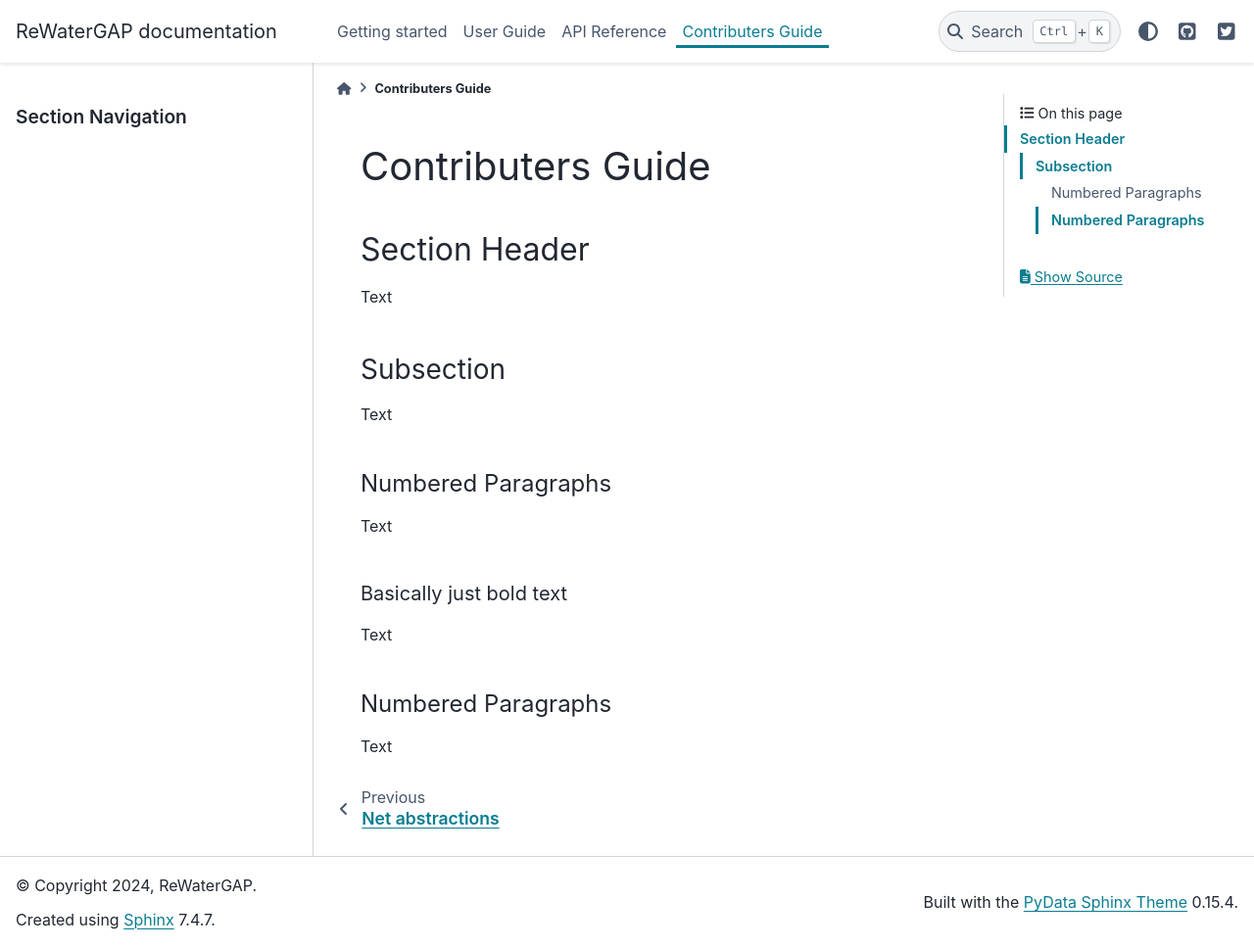
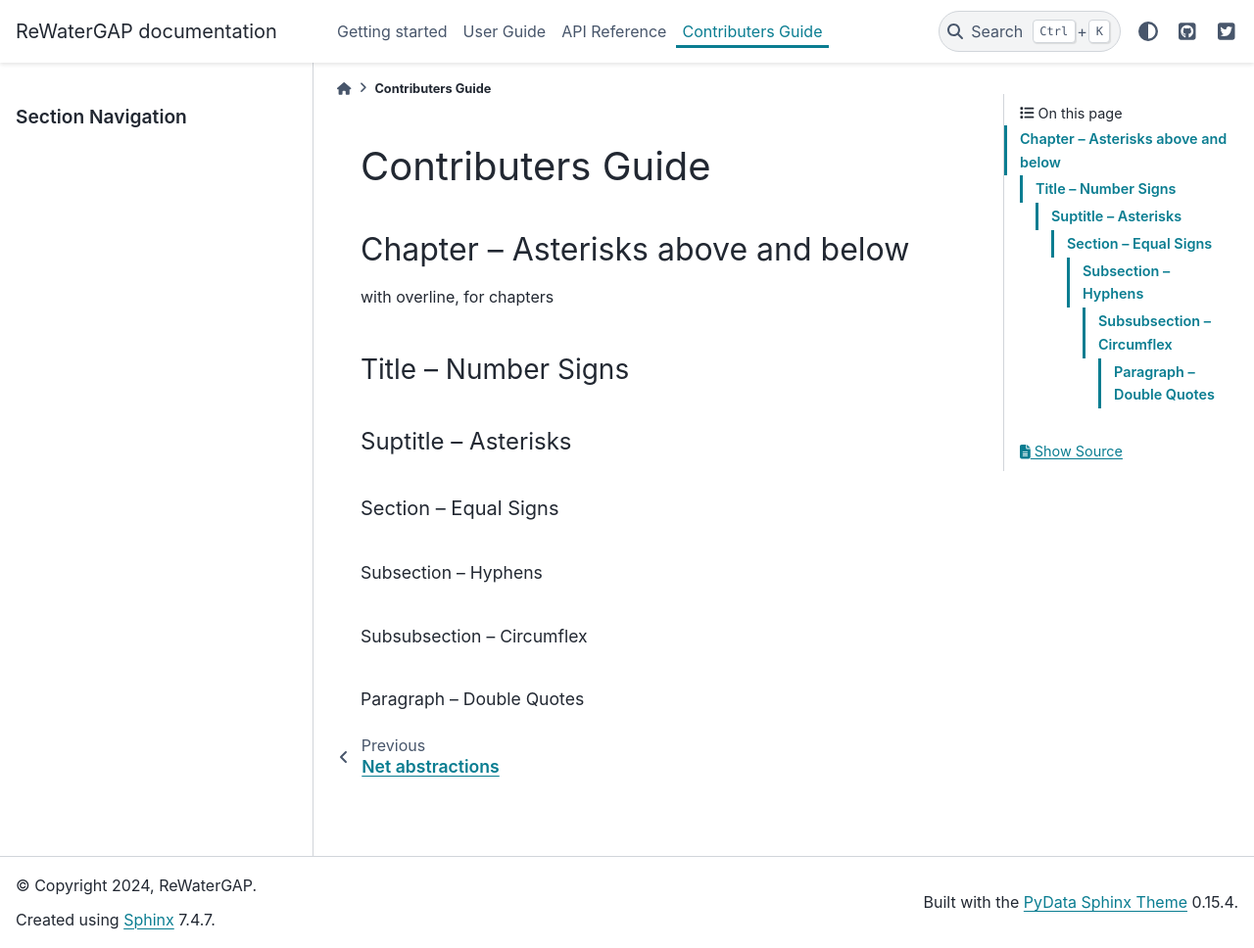
Before and after one commit to HydrologyFrankfurt/ReWaterGAP, a Sphinx documentation site: the page built from docs/contributers_guide/index.rst, in a window 1280 px wide and 968 px high. Shown: the whole window at 98% size. Built offline with Sphinx 7.4.7 and the PyData theme 0.15.4, drawn with Linux system fonts in a browser that asks for light colours; pages that are not in the unit, such as notebooks, are missing from menus.

Commit message:
Update index.rst

```diff
--- a/docs/contributers_guide/index.rst
+++ b/docs/contributers_guide/index.rst
@@ -1,36 +1,34 @@
 .. _contributers_guide:
 
-====================
+####################################
 Contributers Guide
-====================
+####################################
 
 
 .. toctree::
     :maxdepth: 1
     :hidden:
 
-**************
-Section Header
-**************
+************************************
+Chapter -- Asterisks above and below
+************************************
 
-Text
+with overline, for chapters
 
-Subsection
-##########
+Title -- Number Signs
+#####################
 
-Text
+Suptitle -- Asterisks
+*********************
 
-Numbered Paragraphs
-====================
+Section -- Equal Signs
+======================
 
-Text
+Subsection -- Hyphens
+---------------------
 
-Basically just bold text
-^^^^^^^^^^^^^^^^^^^^^^^^^
+Subsubsection -- Circumflex
+^^^^^^^^^^^^^^^^^^^^^^^^^^^
 
-Text
-
-Numbered Paragraphs
-====================
-
-Text
+Paragraph -- Double Quotes
+""""""""""""""""""""""""""
```
